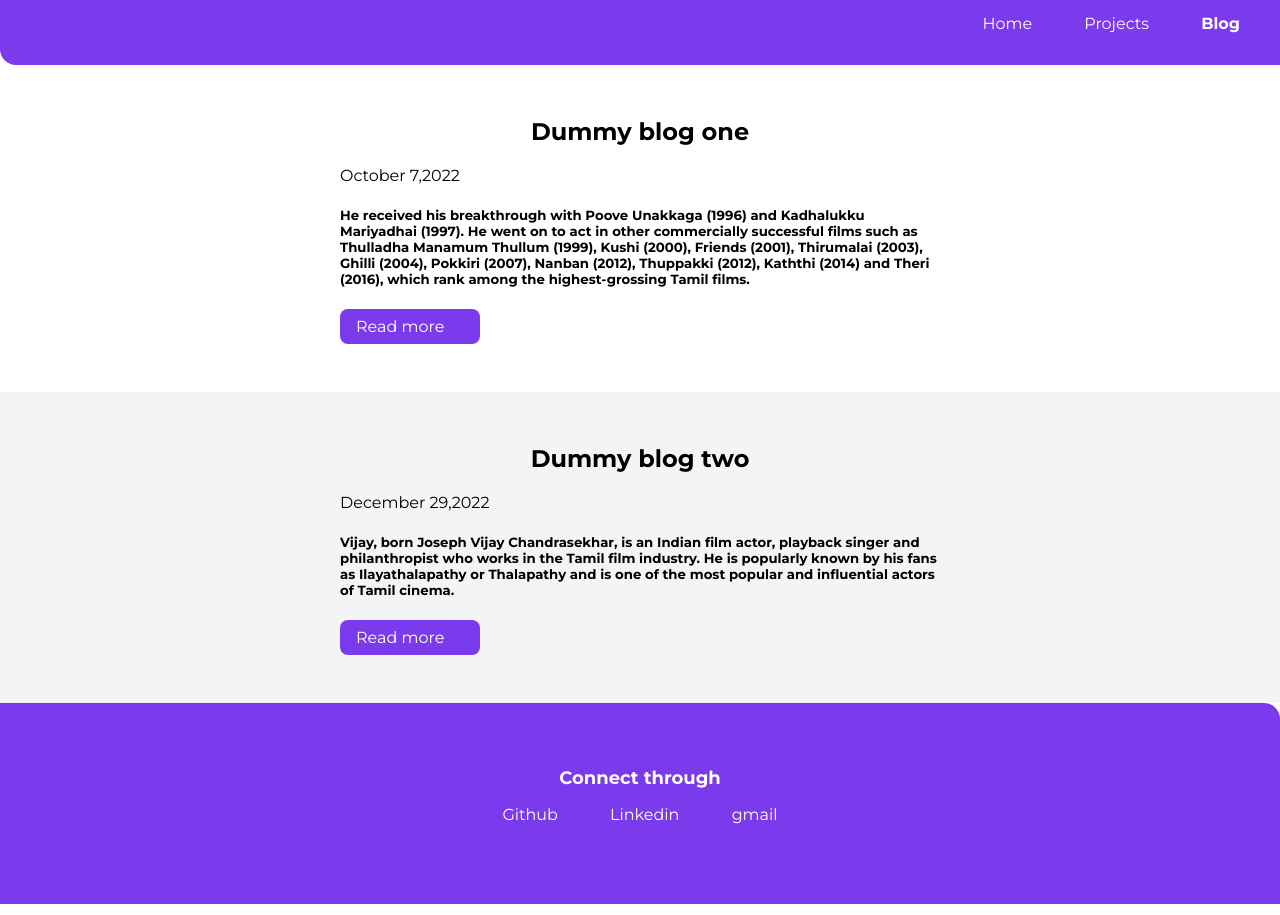
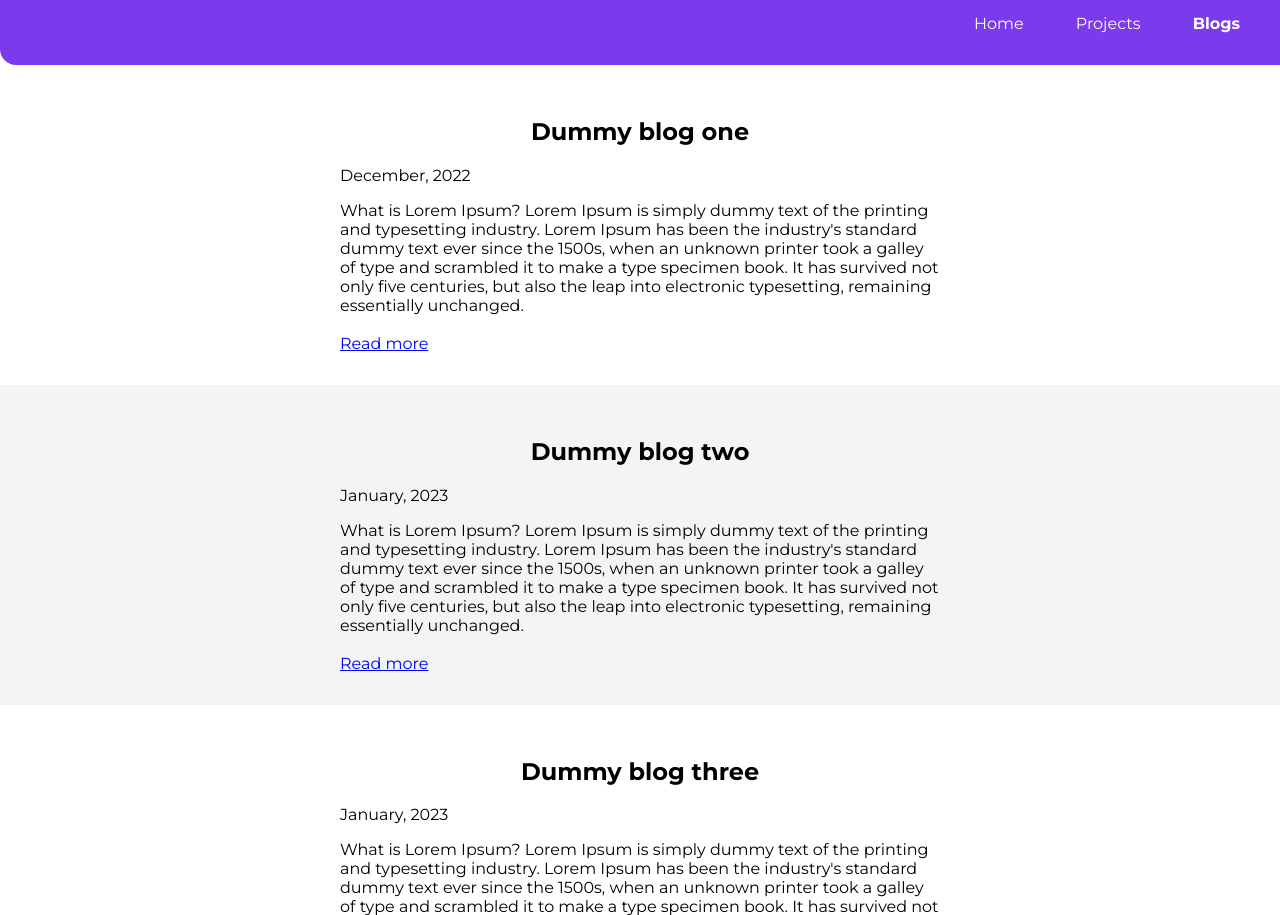
Before and after one commit to Jagadeesh-Jetti/Portfolio, a plain HTML site: page blogs.html in a window 1280 px wide. Shown: the part 37-952 px from the top of the page. Drawn offline with Linux system fonts and the light colour scheme.

Commit message:
feat: structured components

```diff
--- a/blogs.html
+++ b/blogs.html
@@ -8,64 +8,77 @@
     <link href="style.css" rel="stylesheet" />
 </head>
 <body>
-    <nav class="navigation container">
+    <nav class="navigation">
+        <div class="container-fluid">
             <div class="nav-brand">Jagadeesh Jetti</div>
                 <ul class="list-non-bullet nav-pills">
                     <li class="list-item-inline">
                         <a class="link" href="/">Home</a>
                     </li>
                      <li class="list-item-inline">
-                <a class="link" href="/projects.html">Projects</a>
+                        <a class="link" target="_blank" href="/projects.html">Projects</a>
                     </li>
                     <li class="list-item-inline">
-                <a class="link link-active" href="/blogs.html">Blog</a>
+                        <a class="link link-active" href="/blogs.html">Blogs</a>
                     </li>
                 </ul>
+        </div>
     </nav>
 
 
-    <section class="section">
+    <section class="section" id="blog-justify">
         <div class="container container-center">
             <h1>Dummy blog one</h1>
-            <p>October 7,2022</p>
-            <h5> He received his breakthrough with Poove Unakkaga (1996) and Kadhalukku Mariyadhai (1997).
-                He went on to act in other commercially successful films such as Thulladha Manamum Thullum (1999), Kushi (2000), Friends (2001), Thirumalai (2003),
-                Ghilli (2004), Pokkiri (2007), Nanban (2012), Thuppakki (2012), Kaththi (2014) and Theri (2016), which rank among the highest-grossing Tamil films.
-                </h5>
-            <a class="link link-primary" href="/blogs/blogone.html">Read more</a>
+            <p>December, 2022</p>
+            <h7> What is Lorem Ipsum?
+                Lorem Ipsum is simply dummy text of the printing and typesetting industry. Lorem Ipsum has been the industry's standard dummy text ever since the 1500s, when an unknown printer took a galley of type and scrambled it to make a type specimen book. It has survived not only five centuries, but also the leap into electronic typesetting, remaining essentially unchanged.
+
+            </h7><br><br>
+            <a class="primary-link" target="_blank" href="/blogs/blogone.html">Read more</a>
         </div>
 
     </section>
 
-    <section class="section ow">
+    <section class="section ow" id="blog-justify">
         <div class="container container-center">
             <h1>Dummy blog two</h1>
-            <p>December 29,2022</p>
-            <h5>Vijay, born Joseph Vijay Chandrasekhar, is an Indian film actor, playback singer and philanthropist who works in the Tamil film industry.
-                He is popularly known by his fans as Ilayathalapathy or Thalapathy and is one of the most popular and influential actors of Tamil cinema.
+            <p>January, 2023</p>
+            <h7 class="blog">What is Lorem Ipsum?
+                Lorem Ipsum is simply dummy text of the printing and typesetting industry. Lorem Ipsum has been the industry's standard dummy text ever since the 1500s, when an unknown printer took a galley of type and scrambled it to make a type specimen book. It has survived not only five centuries, but also the leap into electronic typesetting, remaining essentially unchanged.
+            </h7><br><br>
+            <a class="primary-link" target="_blank" href="/blogs/blogtwo.html">Read more</a>
+        </div>
 
-               </h5>
-            <a class="link link-primary" href="/blogs/blogtwo.html">Read more</a>
+    </section>
+
+    <section class="section" id="blog-justify">
+        <div class="container container-center">
+            <h1>Dummy blog three</h1>
+            <p>January, 2023</p>
+            <h7 class="blog">What is Lorem Ipsum?
+                Lorem Ipsum is simply dummy text of the printing and typesetting industry. Lorem Ipsum has been the industry's standard dummy text ever since the 1500s, when an unknown printer took a galley of type and scrambled it to make a type specimen book. It has survived not only five centuries, but also the leap into electronic typesetting, remaining essentially unchanged.
+            </h7><br><br>
+            <a class="primary-link" target="_blank" href="/blogs/blogtwo.html">Read more</a>
         </div>
 
     </section>
 
 
     <footer class="footer">
-        <div class="footer-header">Connect through</div>
-        <ul class="social-links list-non-bullet">
+        <div class="header">Connect through</div>
+        <ul class="unordered list-inline">
             <li class="list-item-inline">
-                <a class="link" href="/">
+                <a class="primary-link" target="_blank" href="https://github.com/Jagadeesh-Jetti">
                     Github
                 </a>
             </li>
             <li class="list-item-inline">
-                <a class="link" href="/">
+                <a class="primary-link" target="_blank" href="/">
                     Linkedin
                 </a>
             </li>
             <li class="list-item-inline">
-                <a class="link" href="/">
+                <a class="primary-link" target="_blank" href="/">
                     gmail
                 </a>
             </li>
```
Also changed, not shown: index.html (+20 -17 lines). Lines whose indentation alone changed are shown as unchanged.
